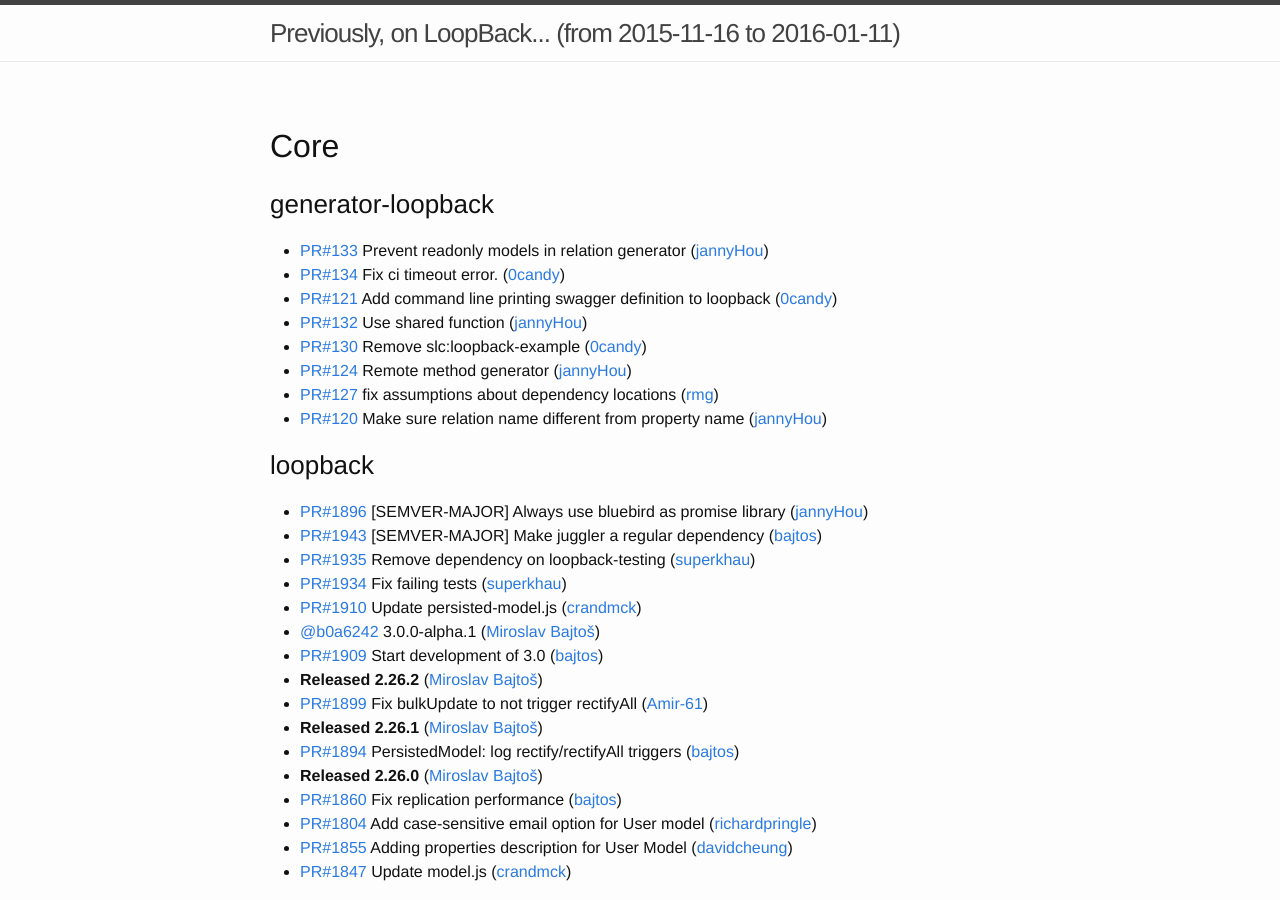
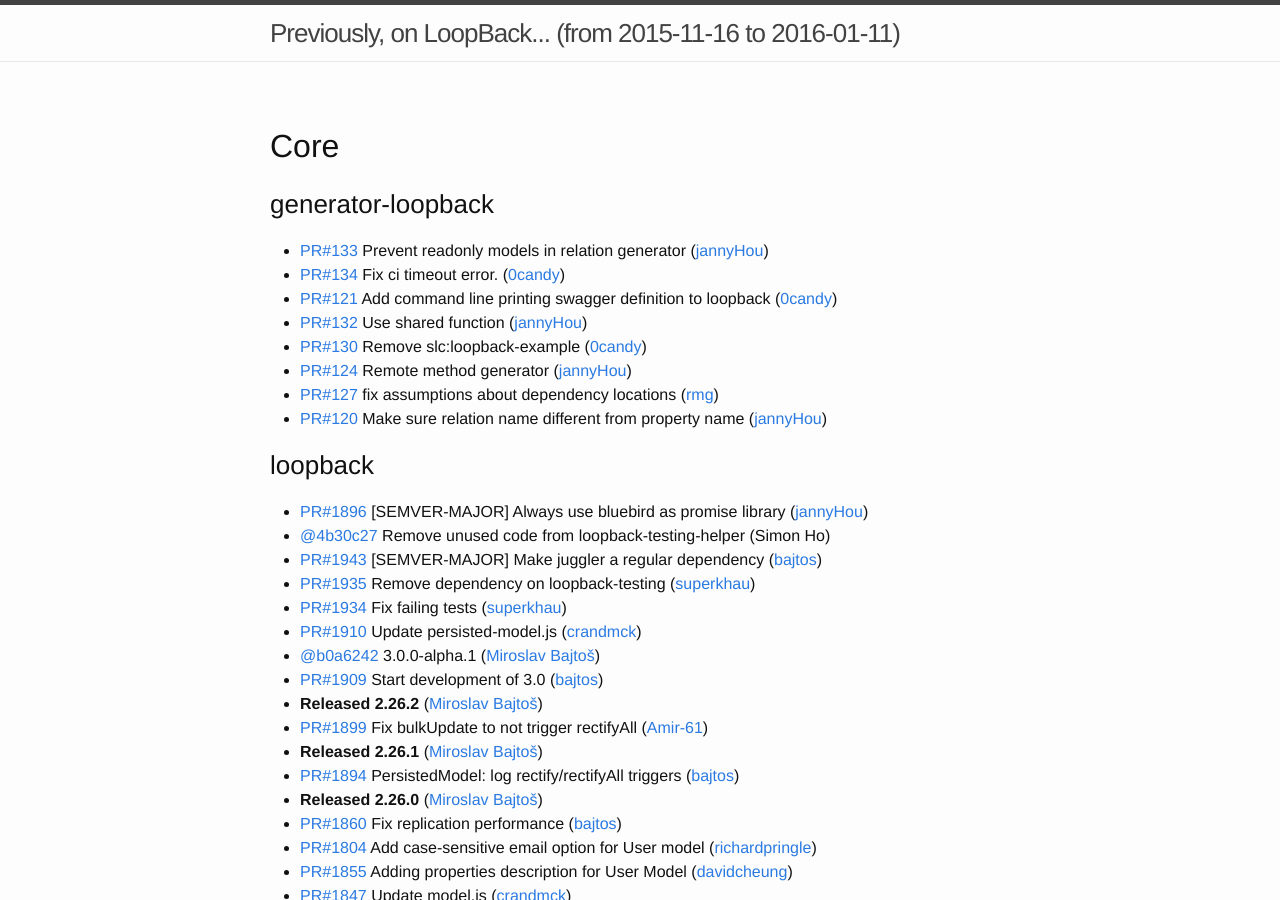
Before and after one commit to strongloop/loopback, a Jekyll site: the page built from index.md, in a window 1280 px wide and 900 px high. Built offline with Jekyll 4.4.1, drawn with Linux system fonts in a browser that asks for light colours.

Commit message:
Update changelog

```diff
--- a/index.md
+++ b/index.md
@@ -18,6 +18,7 @@
 
 ### loopback
  * [PR#1896](https://github.com/strongloop/loopback/pull/1896) [SEMVER-MAJOR] Always use bluebird as promise library ([jannyHou](https://github.com/jannyHou))
+ * [@4b30c27](https://github.com/strongloop/loopback/commit/4b30c27fa2d158e98dd78d4ddc4f123718a7fa7f) Remove unused code from loopback-testing-helper (Simon Ho)
  * [PR#1943](https://github.com/strongloop/loopback/pull/1943) [SEMVER-MAJOR] Make juggler a regular dependency ([bajtos](https://github.com/bajtos))
  * [PR#1935](https://github.com/strongloop/loopback/pull/1935) Remove dependency on loopback-testing ([superkhau](https://github.com/superkhau))
  * [PR#1934](https://github.com/strongloop/loopback/pull/1934) Fix failing tests ([superkhau](https://github.com/superkhau))
```
